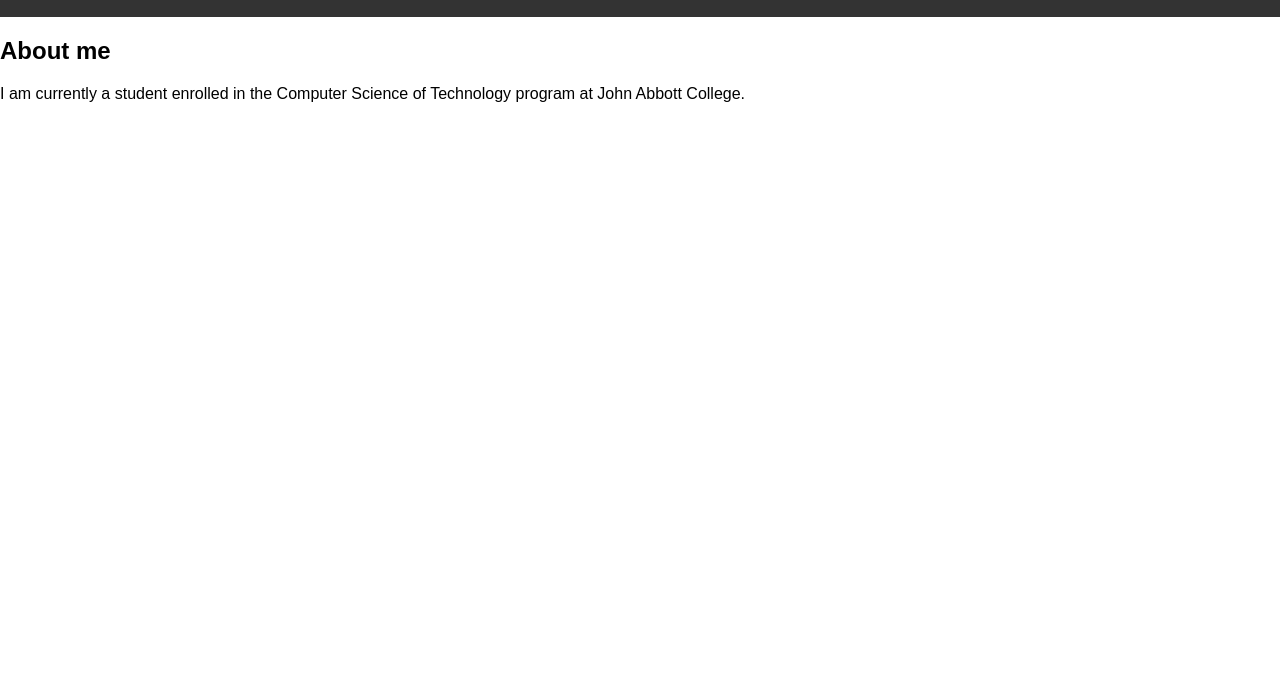
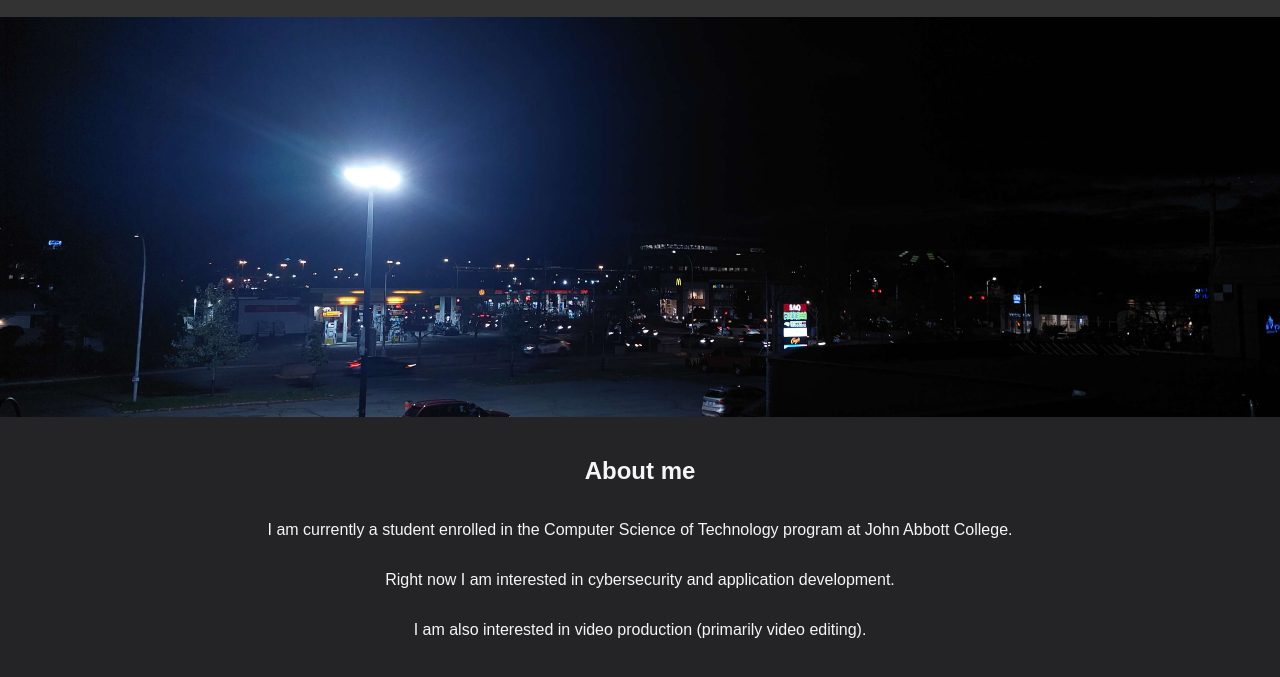
Before and after one commit to Carlos-LX/carlos-lx.github.io, a plain HTML site: page index.html in a window 1280 px wide. Shown: the part 51-728 px from the top of the page. Drawn offline with Linux system fonts and the light colour scheme.

Commit message:
added an image and trying to fix about me scaling

```diff
--- a/index.html
+++ b/index.html
@@ -18,10 +18,17 @@
 
 </div>
 
+<img  id="main-img"src="./src/20231112_171037.jpg">
+
+<div class="about-me">
 <h2>
     About me
 </h2>
-<p>I am currently a student enrolled in the Computer Science of Technology program at John Abbott College.  </p>
+
+    <p> I am currently a student enrolled in the Computer Science of Technology program at John Abbott College. </p>
+    <p>Right now I am interested in cybersecurity and application development.</p>
+    <p> I am also interested in video production (primarily video editing).</p>
+</div>
 </body>
 
 </html>
--- a/styles.css
+++ b/styles.css
@@ -1,6 +1,8 @@
 body {
     margin: 0;
     font-family: Arial, sans-serif;
+    background-color: #242426;
+    color: whitesmoke;
   }
 
 
@@ -40,3 +42,24 @@ body {
     background-color: #ff4141;
     color: white;
   }
+
+  #main-img {
+    width: 100%;
+    height: 50%;
+    object-fit: cover;
+    z-index: 0;
+  }
+  .about-me {
+    display: flex;
+    flex-direction: column;
+    text-align: center;
+    padding: 20px;
+    transition: 0.3s;
+  }
+  .about-me:hover {
+    background-color: rgb(22, 22, 22);
+    width: auto;
+    max-width: 100%;
+    transform: scale(1.1);
+
+  }
```
Also changed, not shown: src/20231112_171037.jpg (added).
